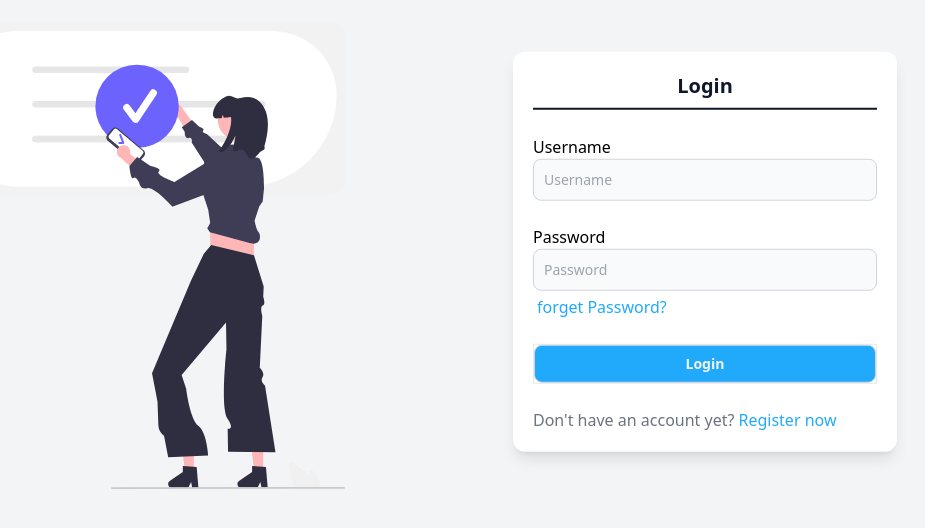
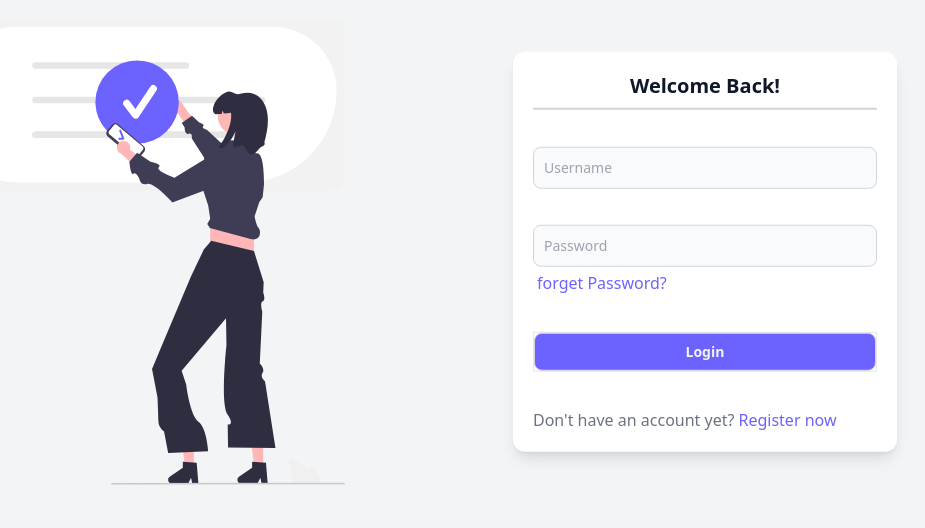
Before and after one commit to saphal-sip-org/attendance-tracker, a React (Vite) app in the folder client/: page /login in a window 1280 px wide. Shown: the part 144-672 px from the top of the page, without its empty margins (219-1144 px from the left). Built offline with nearby package versions, Linux system fonts and the light colour scheme.

Commit message:
loginmodified

```diff
--- a/client/src/components/common/Input.jsx
+++ b/client/src/components/common/Input.jsx
@@ -11,7 +11,7 @@ const Input = ({
         <div>
 
             <div className="flex flex-col mt-">
-                <span>{label}</span>
+                {/* <span></span> */}
                 <input type="text" className="bg-gray-50 border
                     outline-none
                     border-gray-300
--- a/client/src/routes/pages/Login.jsx
+++ b/client/src/routes/pages/Login.jsx
@@ -21,9 +21,9 @@ function Login() {
 
 
   return (
-    <div className="w-screen h-screen flex  items-center justify-center bg-gray-100 gap-32">
+    <div className="w-screen h-screen animate-float flex  items-center justify-center bg-gray-100 gap-32">
       <img width={400} className='me-10 ' src={LoginPic} alt="" srcset="" />
-      <form className="flex flex-col animate-float justify-between h-[50%] w-96 p-5 relative bg-white rounded-xl shadow-lg">
+      <form className="flex flex-col  justify-between h-[50%] w-96 p-5 relative bg-white rounded-xl shadow-lg">
 
         <div className='
         flex flex-col gap-2'>
@@ -31,9 +31,9 @@ function Login() {
             font-bold text-xl
             text-slate-900 text-center
 
-            '>Login</h1>
+            '>Welcome Back!</h1>
           <div className='border-b-2
-            border-slate-900'></div>
+            border-gray-300'></div>
 
         </div>
         <Input inputchangeHandler={e => setUsername(e.target.value)} inputValue={username} label={"Username"} />
--- a/client/tailwind.config.js
+++ b/client/tailwind.config.js
@@ -7,7 +7,7 @@ export default {
   theme: {
     extend: {
       colors: {
-        'bg-btn-primary': '#21aafc',
+        'bg-btn-primary': '#6c63ff',
         'bg-btn-secondary': '#20A4F3'
       },
       keyframes: {
```
